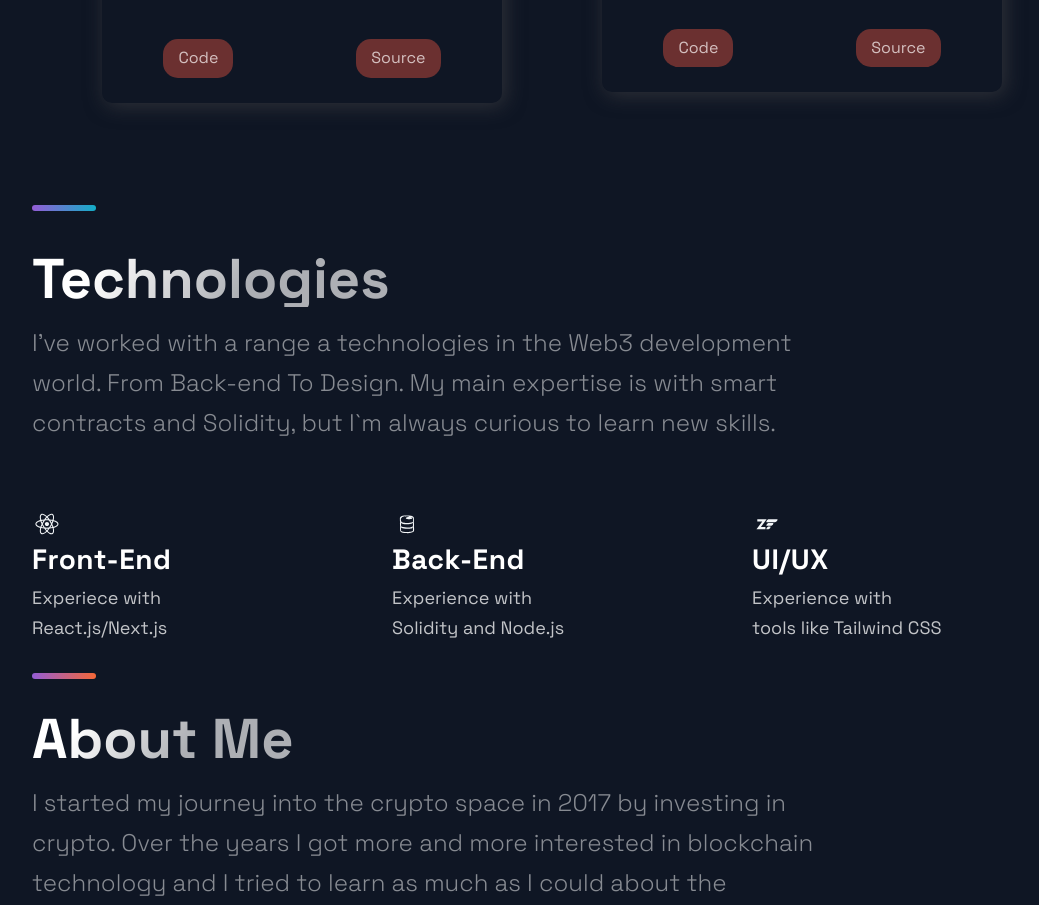
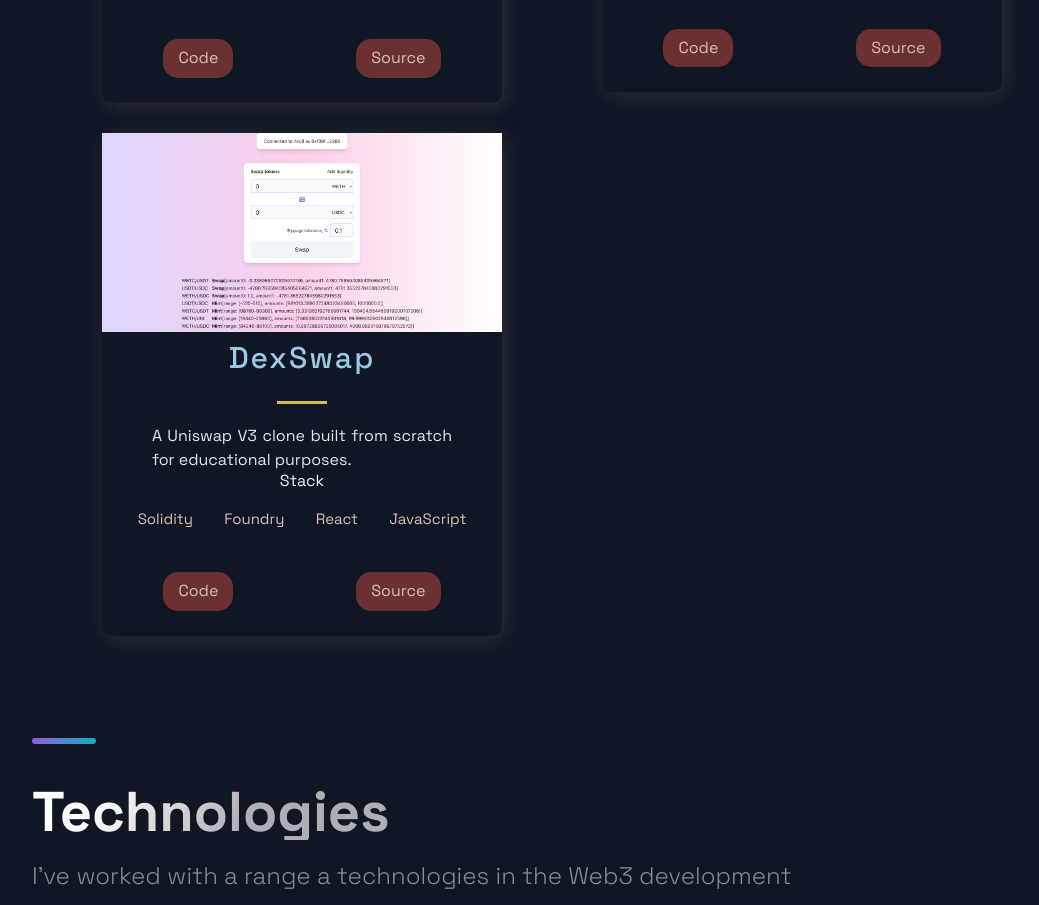
Before and after one commit to ThomasHeim11/My-Portfolio-Website, a Next.js app: page / in a window 1280 px wide. Shown: the part 1360-2265 px from the top of the page, without its empty margins (88-1127 px from the left). Built offline with nearby package versions, Linux system fonts and the light colour scheme.

Commit message:
add new project

```diff
--- a/src/constants/constants.js
+++ b/src/constants/constants.js
@@ -17,6 +17,15 @@
     visit: 'https://github.com/ThomasHeim11/Ninja-Domain-Service',
     id: 1,
   },
+  {
+    title: 'DexSwap',
+    description:"A Uniswap V3 clone built from scratch for educational purposes. ",
+    image: '/images/4.png',
+    tags: ['Solidity', 'Foundry', 'React', 'JavaScript'],
+    visit: 'https://github.com/ThomasHeim11/DexSwap',
+    id: 1,
+  },
+
 
 
 ];
```
Also changed, not shown: public/images/4.png (added).
